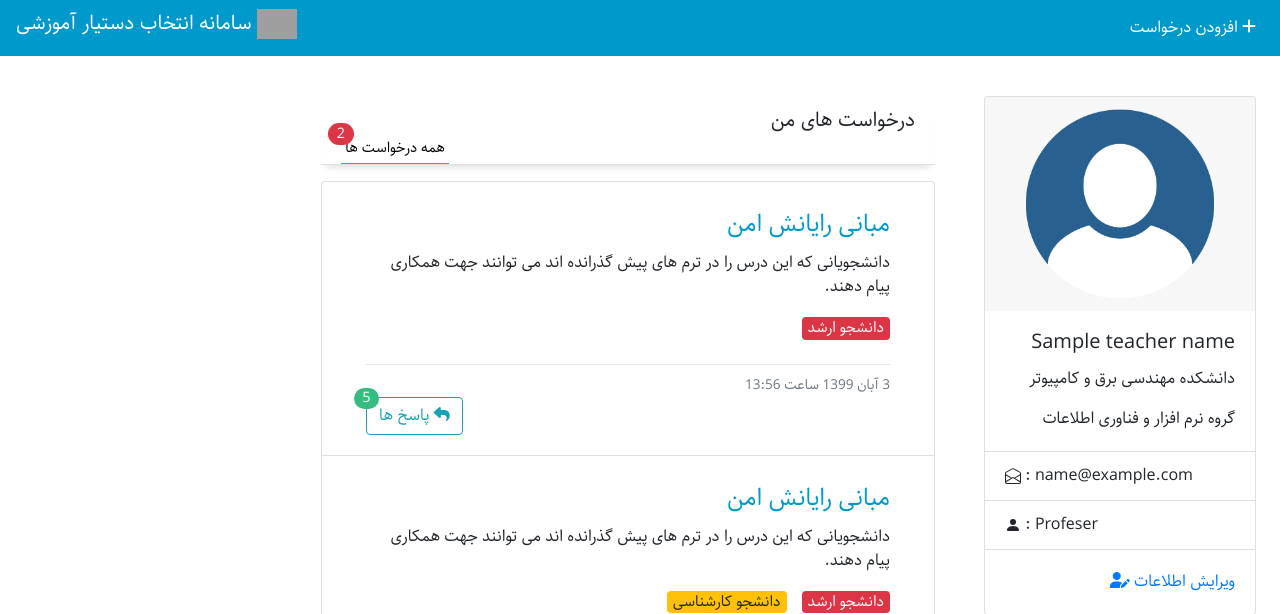
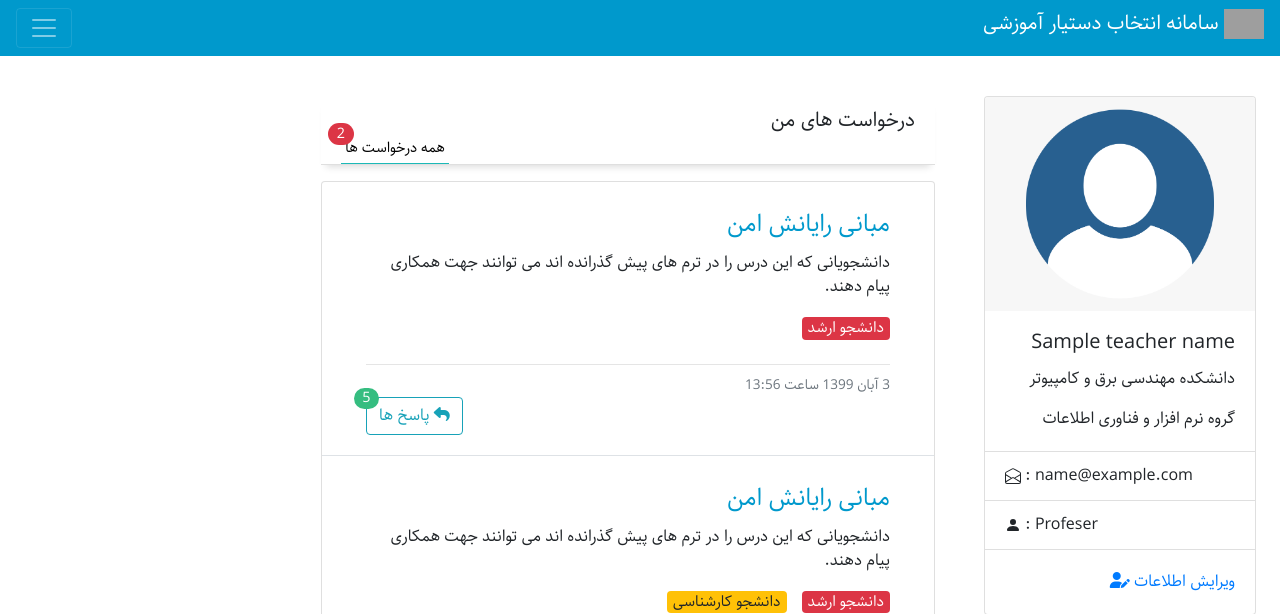
Before and after one commit to HamidDasht/TA-YAB, a Django app: template teach_main/templates/teach_main/profpage.html in a window 1280 px wide. Shown: the top 614 px of the page. Run offline with Django 3.2, Linux system fonts and the light colour scheme; the template is opened without the code that fills it: most values are stand-ins (such as "Sample title", 1, 10 or a date in 2020); some libraries are stand-ins or nearby versions; grey boxes are pictures that could not be loaded.

Commit message:
Update profpage.html

```diff
--- a/teach_main/templates/teach_main/profpage.html
+++ b/teach_main/templates/teach_main/profpage.html
@@ -24,7 +24,7 @@
     <body>
 
     <div class="fixed-top">
-    <nav class="navbar navbar-expand-lg navbar-dark">
+    <nav class="navbar navbar-dark">
       <!--
       <h2 class="navbar-brand" href="#">سامانه انتخاب دستیار آموزشی <i class="fas fa-chalkboard-teacher"></i></h2> -->
       <button class="navbar-toggler" type="button" data-toggle="collapse" data-target="#navbarSupportedContent" aria-controls="navbarSupportedContent" aria-expanded="false" aria-label="Toggle navigation">
```
